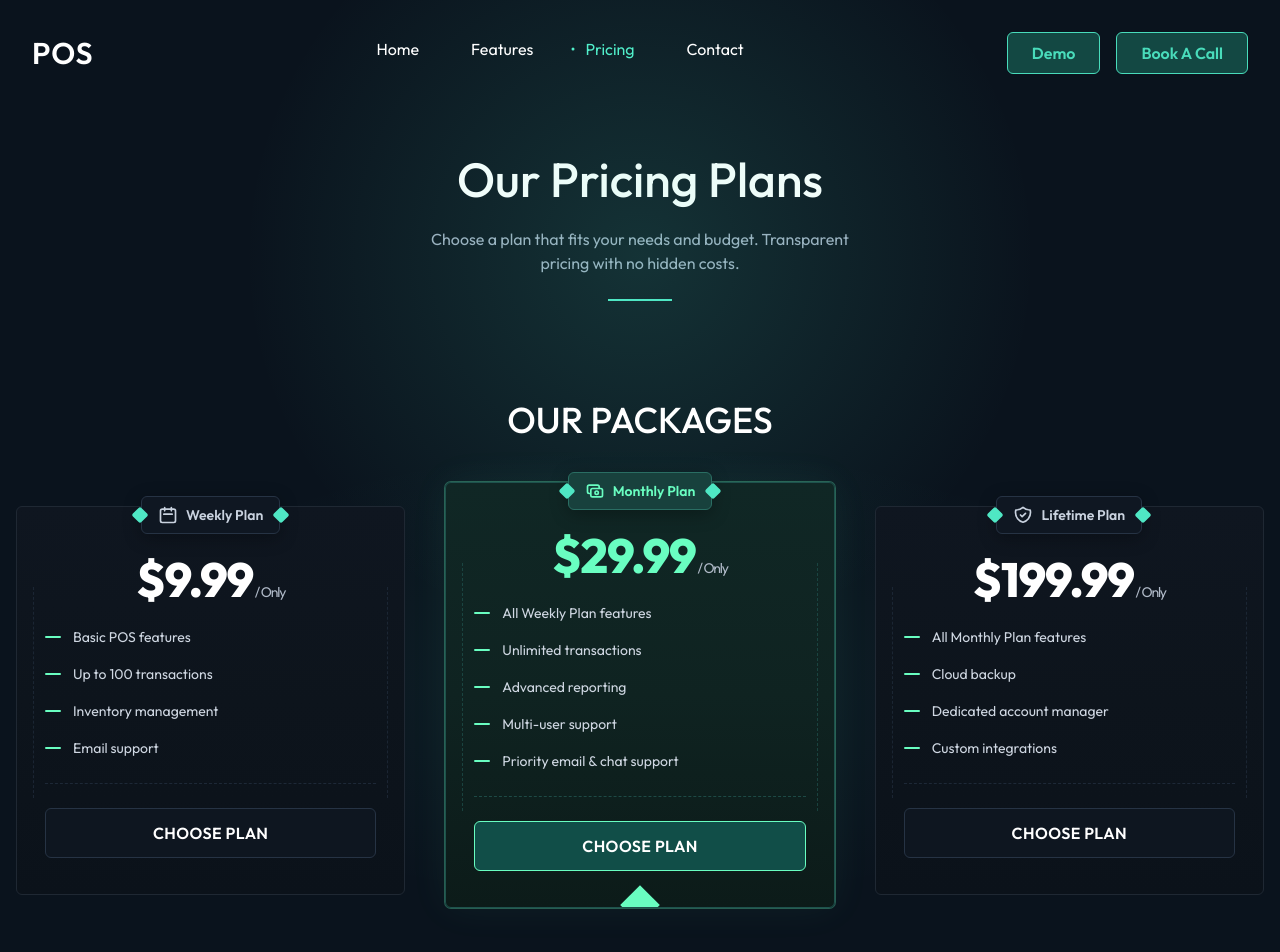
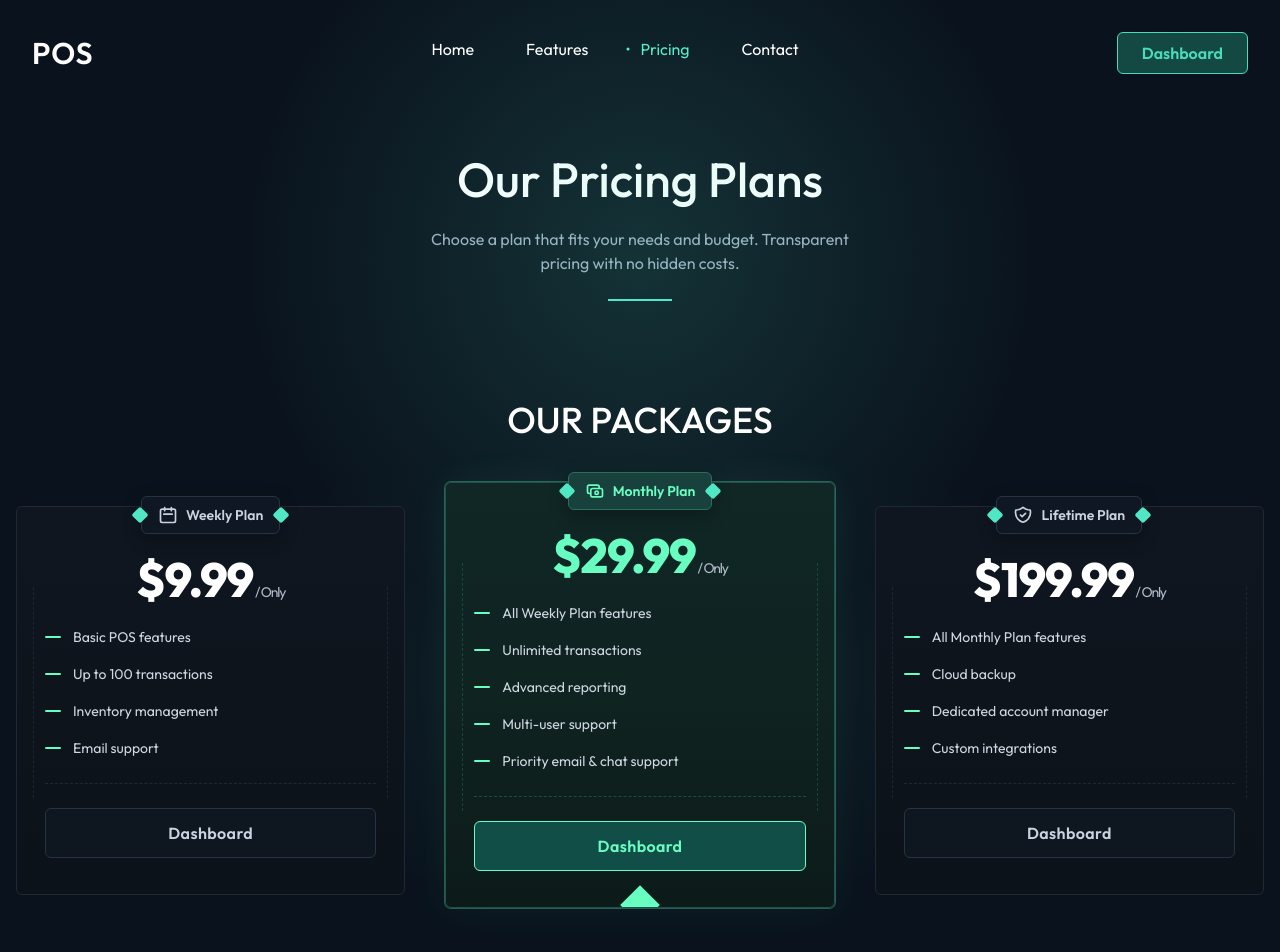
Before and after one commit to mohosin2126/pos, a React (Vite) app in the folder client/: page /pricing in a window 1280 px wide. Shown: the top 952 px of the page. Built offline with nearby package versions, Linux system fonts and the light colour scheme.

Commit message:
home page has been updated

```diff
--- a/client/src/data/index.ts
+++ b/client/src/data/index.ts
@@ -27,6 +27,11 @@ export const adminMenuItems: TMenuBlock[] = [
     {
         title: "Main",
         menu: [
+            {
+                label: "Home",
+                icon: FiHome,
+                href: "/",
+            },
             {
                 label: "Dashboard",
                 icon: FiHome,
--- a/client/src/view/home/connect/index.tsx
+++ b/client/src/view/home/connect/index.tsx
@@ -15,8 +15,8 @@ const Connect = () => {
                 Join thousands of shopkeepers who have streamlined their operations with
                 our POS system. Start your journey today!
             </p>
-      <Link to={"/"} className="button">
-        Book A Call
+            <Link to="/admin/dashboard" className="button">
+                Dashboard
             </Link>
         </div>
     );
--- a/client/src/view/home/navbar/index.tsx
+++ b/client/src/view/home/navbar/index.tsx
@@ -4,13 +4,6 @@ import { RiCloseLargeFill, RiMenu3Fill } from "react-icons/ri";
 import { BsDot } from "react-icons/bs";
 import type { TNavLinkItem } from "@/interface/menu-and-common";
 
-/**
- * Responsive Navbar (matches Banner's responsive rhythm)
- * - Mobile-first with sm/md/lg paddings (px-4 sm:px-6 lg:px-8)
- * - Max width aligns with Banner (max-w-7xl)
- * - Sticky header with smooth shrink-on-scroll
- * - Drawer: scroll-locked body, ESC to close, safe-area padding
- */
 export default function Navbar() {
     const [isScroll, setIsScroll] = useState<boolean>(false);
     const [menuOpen, setMenuOpen] = useState<boolean>(false);
@@ -23,7 +16,6 @@ export default function Navbar() {
         { title: "Features", href: "/features" },
         { title: "Pricing", href: "/pricing" },
         { title: "Contact", href: "/contact" },
-        // { title: "About Us", href: "/about" },
     ];
 
     // Scroll state for header styling
@@ -69,7 +61,9 @@ export default function Navbar() {
                                 to={link.href}
                                 key={index}
                                 className={({ isActive }) =>
-                                    `${isActive ? "text-[#51f0cb]" : ""} relative font-normal pb-2 group hover:text-[#51f0cb] transition-colors duration-300 flex items-center gap-1`
+                                    `${
+                                        isActive ? "text-[#51f0cb]" : ""
+                                    } relative font-normal pb-2 group hover:text-[#51f0cb] transition-colors duration-300 flex items-center gap-1`
                                 }
                             >
                                 {({ isActive }) => (
@@ -84,10 +78,10 @@ export default function Navbar() {
 
                     {/* Right: Desktop actions */}
                     <div className="hidden lg:flex items-center gap-3 xl:gap-4">
-                        <Link to="/auth" className="button" aria-label="Go to demo login">
-                            Demo
+                        {/* Replaced Demo & Book A Call with Dashboard */}
+                        <Link to="/admin/dashboard" className="button" aria-label="Go to dashboard">
+                            Dashboard
                         </Link>
-                        <button className="button">Book A Call</button>
                     </div>
 
                     {/* Right: Mobile hamburger */}
@@ -141,7 +135,9 @@ export default function Navbar() {
                             to={link.href}
                             key={index}
                             className={({ isActive }) =>
-                                `${isActive ? "text-[#51f0cb]" : ""} relative font-medium pb-2 hover:text-[#51f0cb] transition-colors duration-300`
+                                `${
+                                    isActive ? "text-[#51f0cb]" : ""
+                                } relative font-medium pb-2 hover:text-[#51f0cb] transition-colors duration-300`
                             }
                         >
                             {link.title}
@@ -150,15 +146,15 @@ export default function Navbar() {
                 </nav>
 
                 <div className="mt-6 flex flex-col gap-3">
+                    {/* Replaced Demo & Book A Call with Dashboard */}
                     <Link
-                        to="/auth"
+                        to="/admin/dashboard"
                         className="button w-full text-center"
                         onClick={() => setMenuOpen(false)}
-                        aria-label="Go to demo login"
+                        aria-label="Go to dashboard"
                     >
-                        Demo
+                        Dashboard
                     </Link>
-                    <button className="button w-full">Book A Call</button>
                 </div>
 
                 {/* Safe area bottom spacer */}
--- a/client/src/view/home/packages/index.tsx
+++ b/client/src/view/home/packages/index.tsx
@@ -1,3 +1,5 @@
+import React from "react";
+import { Link } from "react-router-dom";
 import { HiOutlineCash, HiOutlineCalendar, HiOutlineShieldCheck } from "react-icons/hi";
 
 const Packages = () => {
@@ -47,7 +49,8 @@ const Packages = () => {
     const themeClasses = (theme: "primary" | "dim") => {
         if (theme === "primary") {
             return {
-        card: "bg-gradient-to-b from-[#102725] via-[#0f2321] to-[#0c1b19] border border-[#1e524d] shadow-[0_0_40px_rgba(105,254,193,0.06)]",
+                card:
+                    "bg-gradient-to-b from-[#102725] via-[#0f2321] to-[#0c1b19] border border-[#1e524d] shadow-[0_0_40px_rgba(105,254,193,0.06)]",
                 tag: "bg-[#18413d] text-[#69fec1] border border-[#2a6e63]",
                 price: "text-[#69fec1]",
                 dash: "bg-[#69fec1]",
@@ -58,7 +61,8 @@ const Packages = () => {
             };
         }
         return {
-      card: "bg-gradient-to-b from-[#0f1620] via-[#0d141c] to-[#0b121a] border border-[#1f2833]",
+            card:
+                "bg-gradient-to-b from-[#0f1620] via-[#0d141c] to-[#0b121a] border border-[#1f2833]",
             tag: "bg-[#0f1722] text-[#c9d2df] border border-[#263344]",
             price: "text-white",
             dash: "bg-[#69fec1]",
@@ -71,7 +75,9 @@ const Packages = () => {
 
     return (
         <section className="pb-10 px-4 relative overflow-hidden">
-      <h2 className="text-center text-2xl xl:text-4xl font-bold uppercase">Our Packages</h2>
+            <h2 className="text-center text-2xl xl:text-4xl font-bold uppercase">
+                Our Packages
+            </h2>
 
             {/* soft vignette */}
             <div className="pointer-events-none absolute inset-0 bg-[radial-gradient(ellipse_at_center,rgba(79,231,196,0.06),transparent_60%)]"></div>
@@ -105,8 +111,12 @@ const Packages = () => {
                                     } hover:-translate-y-1`}
                                 >
                                     {/* side dashed rails */}
-                  <span className={`absolute top-20 bottom-24 left-4 border-l border-dashed ${t.side} opacity-60`}></span>
-                  <span className={`absolute top-20 bottom-24 right-4 border-l border-dashed ${t.side} opacity-60`}></span>
+                                    <span
+                                        className={`absolute top-20 bottom-24 left-4 border-l border-dashed ${t.side} opacity-60`}
+                                    ></span>
+                                    <span
+                                        className={`absolute top-20 bottom-24 right-4 border-l border-dashed ${t.side} opacity-60`}
+                                    ></span>
                                     {/* little tabs */}
                                     <span className={`absolute top-20 -left-1 w-3 h-3 rounded-full ${t.side}`}></span>
                                     <span className={`absolute top-20 -right-1 w-3 h-3 rounded-full ${t.side}`}></span>
@@ -115,7 +125,10 @@ const Packages = () => {
                                     <div className="text-center mb-6">
                                         <div className={`text-5xl font-extrabold tracking-tight ${t.price}`}>
                                             {pkg.price}
-                      <span className="text-xs lg:text-sm text-[#b0bac8] font-normal"> / Only</span>
+                                            <span className="text-xs lg:text-sm text-[#b0bac8] font-normal">
+                        {" "}
+                                                / Only
+                      </span>
                                         </div>
                                     </div>
 
@@ -132,13 +145,14 @@ const Packages = () => {
                                     {/* dotted separator */}
                                     <div className={`my-6 border-t border-dashed ${t.sep} opacity-70`}></div>
 
-                  {/* choose button */}
-                  <div className="">
-                    <button
-                      className={`${t.button} w-full py-3 rounded-md font-semibold tracking-wide hover:brightness-110 transition`}
+                                    {/* dashboard button (replaces CHOOSE PLAN) */}
+                                    <div>
+                                        <Link
+                                            to="/admin/dashboard"
+                                            className={`${t.button} w-full inline-block text-center py-3 rounded-md font-semibold tracking-wide hover:brightness-110 transition`}
                                         >
-                      CHOOSE PLAN
-                    </button>
+                                            Dashboard
+                                        </Link>
                                     </div>
 
                                     {/* bottom notch/chevron for primary */}
--- a/client/src/view/home/services/index.tsx
+++ b/client/src/view/home/services/index.tsx
@@ -1,9 +1,12 @@
+"use client";
+import React from "react";
 import {
     HiClock,
     HiShieldCheck,
     HiCloudUpload,
     HiSupport,
 } from "react-icons/hi";
+import {Link} from "react-router-dom";
 
 const Services = () => {
     const servicesData = [
@@ -63,7 +66,6 @@ const Services = () => {
                     </div>
 
                     {/* Right Section - Main Description */}
-          {/* Right Section - Main Description */}
                     <div className="order-1 lg:order-2 space-y-6">
                         <div>
                             <h2 className="text-4xl lg:text-5xl font-bold text-[#4fe7c4] mb-4">
@@ -82,7 +84,13 @@ const Services = () => {
                             ensure customer satisfaction effortlessly.
                         </p>
 
-            <button className="button">Book A Call</button>
+                        {/* Replaced "Book A Call" with a Dashboard button that routes */}
+                        <Link
+                            to="/admin/dashboard"
+                            className="button inline-block bg-[#4fe7c4] text-[#0f1a2a] font-semibold px-6 py-3 rounded-lg hover:opacity-90 transition"
+                        >
+                            Dashboard
+                        </Link>
                     </div>
                 </div>
             </div>
```
Lines whose indentation alone changed are shown as unchanged.
